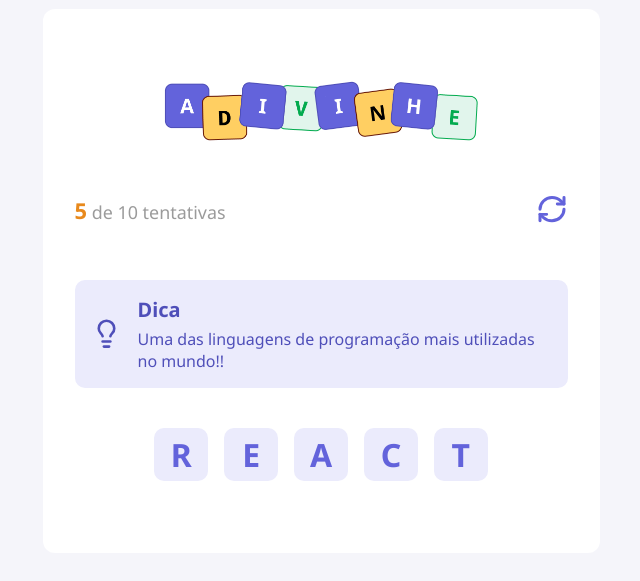
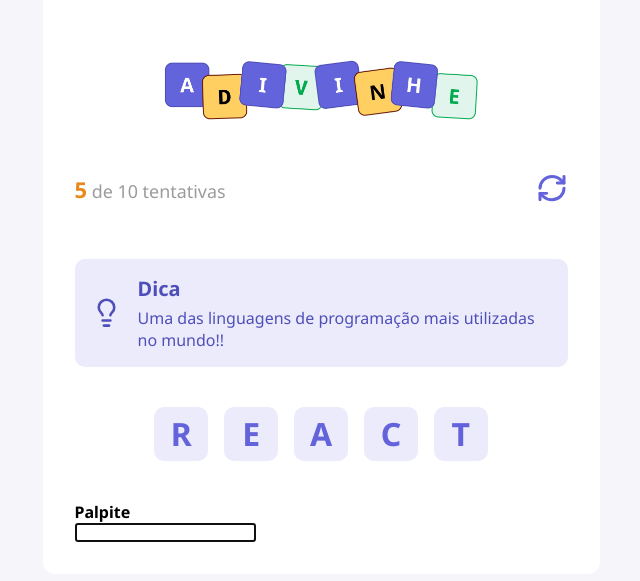
Before and after one commit to ricardocardoso90/react-project-guess-what, a React (Vite) app: page / in a window 1280 px wide. Shown: the part 119-700 px from the top of the page, without its empty margins (319-959 px from the left). Built offline with nearby package versions, Linux system fonts and the light colour scheme.

Commit message:
update commit

```diff
--- a/src/App.tsx
+++ b/src/App.tsx
@@ -3,6 +3,7 @@
 import { Tip } from "./components/Tip";
 import { Header } from "./components/Header";
 import { Letter } from "./components/Letter";
+import { Input } from "./components/Input";
 
 export default function App() {
   function handleRestart() {
@@ -27,6 +28,15 @@
           <Letter value="C" />
           <Letter value="T" />
         </div>
+
+        <h4>Palpite</h4>
+
+        <div>
+          <Input
+            autoFocus
+            maxLength={1}
+          />
+        </div>
       </main>
     </div>
   )
--- /dev/null
+++ b/src/components/Input/index.tsx
@@ -0,0 +1,13 @@
+import styles from "./styles.module.css";
+
+type Props = React.ComponentProps<'input'>;
+
+export function Input({ ...rest }: Props) {
+  return (
+    <input
+      type="text"
+      className={styles.input}
+      {...rest}
+    />
+  )
+};
--- /dev/null
+++ b/src/components/Input/styles.module.css
@@ -0,0 +1,4 @@
+.input {
+  display: flex;
+  flex-direction: column;
+}
```
